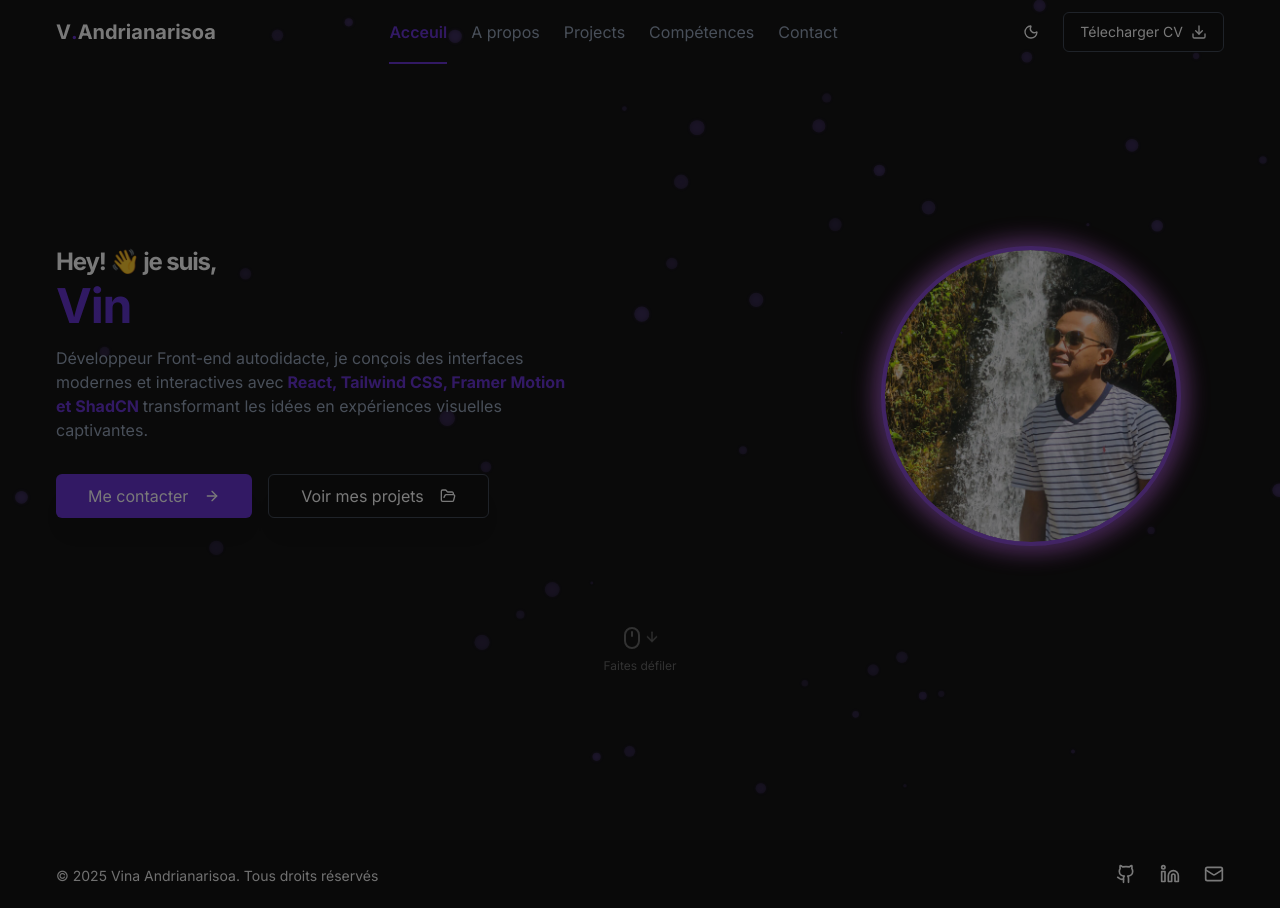
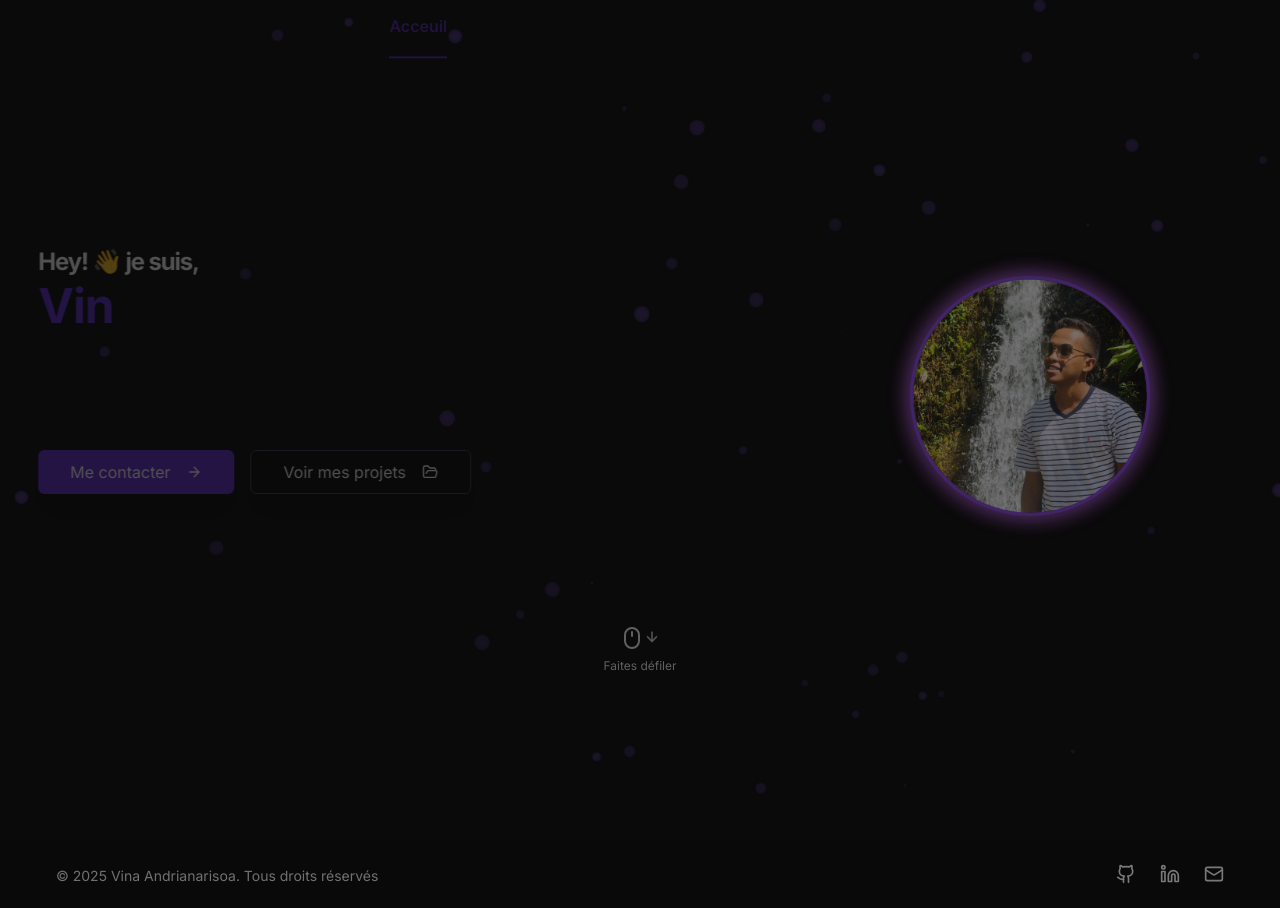
Before and after one commit to vina-andrianarisoa/portfolio-pro, a React (Vite) app: page / in a window 1280 px wide. Built offline with nearby package versions, Linux system fonts and the light colour scheme.

Commit message:
feat(Header, Hero): Ajout d'animations Framer Motion dans le composant Header.tsx (desktop et mobile) et Hero.tsx

```diff
--- a/src/components/layout/Header.tsx
+++ b/src/components/layout/Header.tsx
@@ -1,22 +1,46 @@
 import { MenuDesktop } from '@/components/layout/MenuDesktop'
 import { MenuMobile } from '@/components/layout/MenuMobile'
+import { motion, Variants } from 'framer-motion'
 import { cn } from '@/lib/utils'
 import useScroll from '@/hooks/useScroll'
 
 export const Header = () => {
     const scrolled = useScroll(50);
 
+    const containerVariants : Variants = {
+        hidden: {},
+        visible: { transition: { staggerChildren: 0.3 } },
+    };
+
+    const itemVariants : Variants = {
+        hidden: { opacity: 0, x: -50 },
+        visible: { opacity: 1, x: 0,
+        transition: { delay: 0.5, type: "spring", stiffness: 100, damping: 20 } }
+    }
+
     return (
-        <header className={cn(`fixed top-0 left-0 w-full bg-transparent px-0 text-foreground z-50`, scrolled && "backdrop-blur-sm shadow-sm transition-[backdrop-filter, box-shadow, background-color] duration-500")}>
-            <nav className="container px-4 py-3 flex justify-between items-center">
-                <div className='text-xl font-bold text-foreground'>V<span className="text-primary font-extrabold">.</span>Andrianarisoa</div>
+        <header
+            className={cn(`fixed top-0 left-0 w-full bg-transparent px-0 text-foreground z-50`, scrolled && "backdrop-blur-sm shadow-sm transition-[backdrop-filter, box-shadow, background-color] duration-500")}
+            >
+            <motion.nav
+                className="container px-4 py-3 flex justify-between items-center"
+                variants={containerVariants}
+                initial="hidden"
+                animate="visible"
+                >
+                <motion.div
+                    className='text-xl font-bold text-foreground'
+                    variants={itemVariants}
+                    >
+                        V<span className="text-primary font-extrabold">.</span>Andrianarisoa
+                </motion.div>
 
                 {/* Menu Desktop */}
                 <MenuDesktop/>
 
                 {/* Menu Mobile */}
                 <MenuMobile/>
-            </nav>
+            </motion.nav>
         </header>
     )
 }
--- a/src/components/layout/MenuDesktop.tsx
+++ b/src/components/layout/MenuDesktop.tsx
@@ -2,7 +2,7 @@ import { Link } from 'react-scroll';
 import { navLinks } from '@/data/navLinks';
 import { ModeToggle } from '@/components/ui/mode-toggle';
 import { Button } from '@/components/ui/button';
-import { motion } from 'framer-motion';
+import { motion, Variants } from 'framer-motion';
 import { cn } from '@/lib/utils';
 import useUIStore from '@/store/useUIStore';
 import { Download } from 'lucide-react';
@@ -10,13 +10,27 @@ import { Download } from 'lucide-react';
 export const MenuDesktop = () => {
     const { active, setActive } = useUIStore();
 
+    const parentVariant : Variants = {
+        hidden: {}, visible: { transition: { delayChildren: 0.3, staggerChildren: 0.3 } }
+    }
+
+    const itemVariant : Variants = {
+        hidden: { opacity: 0, y: -20 }, visible: { opacity: 1, y: 0, transition: { type: "spring", stiffness: 100, damping: 15 } }
+    }
+
     return (
         <>
-            <ul className="hidden lg:flex items-center gap-6 relative">
-                { navLinks.map((link) => (
-                    <li
-                        key={link.id}
+            <motion.ul
+                className="hidden lg:flex items-center gap-6 relative"
+                initial="hidden"
+                animate="visible"
+                variants={parentVariant}
+                >
+                { navLinks.map((link, index) => (
+                    <motion.li
+                        key={index}
                         className="relative"
+                        variants={ itemVariant }
                         >
                         <Link
                             to={link.id}
@@ -37,14 +51,28 @@ export const MenuDesktop = () => {
                                 transition={{ type: "spring", stiffness: 400, damping: 30 }}
                             />
                         ) }
-                    </li>
+                    </motion.li>
                 )) }
-            </ul>
+            </motion.ul>
 
-            <div className="hidden lg:flex items-center gap-3">
-                <ModeToggle/>
-                <Button variant="outline" asChild><a href="/cv/Andrianarisoa_Vina_CV.pdf" download="Andrianarisoa_Vina_CV.pdf">Télecharger CV <Download/></a></Button>
-            </div>
+            <motion.div
+                className="hidden lg:flex items-center gap-3"
+                initial="hidden"
+                animate="visible"
+                variants={parentVariant}
+                >
+                <motion.div
+                    variants={{ hidden: { opacity: 0, y: -20 }, visible: { opacity: 1, y: 0, transition: { delay: 2, type: "spring", stiffness: 100, damping: 15 } } }}
+                >
+                    <ModeToggle/>
+                </motion.div>
+
+                <motion.div
+                    variants={{ hidden: { opacity: 0, y: -20 }, visible: { opacity: 1, y: 0, transition: { delay: 2.5, type: "spring", stiffness: 100, damping: 15 } } }}
+                >
+                    <Button variant="outline" asChild><a href="/cv/Andrianarisoa_Vina_CV.pdf" download="Andrianarisoa_Vina_CV.pdf">Télecharger CV <Download/></a></Button>
+                </motion.div>
+            </motion.div>
         </>
     )
 }
--- a/src/components/layout/MenuMobile.tsx
+++ b/src/components/layout/MenuMobile.tsx
@@ -1,7 +1,7 @@
 import { Link } from 'react-scroll';
 import { navLinks } from '@/data/navLinks';
 import { cn } from '@/lib/utils';
-import { motion, AnimatePresence } from 'framer-motion';
+import { motion, Variants, AnimatePresence } from 'framer-motion';
 import { ModeToggle } from '@/components/ui/mode-toggle';
 import { Menu, X } from 'lucide-react';
 import { Button } from '@/components/ui/button';
@@ -10,11 +10,25 @@ import useUIStore from '@/store/useUIStore';
 export const MenuMobile = () => {
     const { active, setActive, open, setOpen } = useUIStore();
 
+    const parentVariant : Variants = {
+        hidden: {}, visible: { transition: { delayChildren: 0.3, staggerChildren: 0.3 } }
+    }
+
     return (
-<div className="lg:hidden flex items-center gap-2">
+            <motion.div
+                variants={parentVariant}
+                className="lg:hidden flex items-center gap-2"
+                >
+                <motion.div
+                    variants={{ hidden: { opacity: 0, y: -20 }, visible: { opacity: 1, y: 0, transition: { type: "spring", stiffness: 100, damping: 15 } } }}
+                >
                     <ModeToggle/>
+                </motion.div>
 
                 {/* Menu Popover */}
+                <motion.div
+                    variants={{ hidden: { opacity: 0, y: -20 }, visible: { opacity: 1, y: 0, transition: { type: "spring", stiffness: 100, damping: 15 } } }}
+                >
                     <Button
                         variant="ghost"
                         size="icon"
@@ -30,6 +44,7 @@ export const MenuMobile = () => {
                             { open ? <X className="h-6 w-6"/> : <Menu className="h-6 w-6"/> }
                         </motion.div>
                     </Button>
+                </motion.div>
 
                 <AnimatePresence mode="wait">
                     { open && (
@@ -88,6 +103,6 @@ export const MenuMobile = () => {
                         </motion.div>
                     )}
                 </AnimatePresence>
-            </div>
+            </motion.div>
     )
 }
--- a/src/components/sections/Hero.tsx
+++ b/src/components/sections/Hero.tsx
@@ -19,7 +19,12 @@ export default function Hero() {
                     <div className="grid place-content-center rounded-xl lg:grid-cols-[2fr_1fr] gap-2 lg:pt-32">
 
                         {/* Contenu textuel */}
-                        <div className="space-y-8 order-2 lg:order-1">
+                        <motion.div
+                            className="space-y-8 order-2 lg:order-1"
+                            initial={{ opacity: 0, x: -50 }}
+                            animate={{ opacity: 1, x: 0 }}
+                            transition={{ duration: 1 }}
+                            >
 
                             {/* Titre principal */}
                             <div className="space-y-3 lg:space-y-4">
@@ -65,18 +70,27 @@ export default function Hero() {
                                     </h2>
                                 </div>
 
-                                <p className="w-full text-sm text-center lg:text-left lg:text-base text-muted-foreground mx-auto lg:mx-0 max-w-md lg:max-w-lg px-4 lg:px-0">
+                                <motion.p
+                                    className="w-full text-sm text-center lg:text-left lg:text-base text-muted-foreground mx-auto lg:mx-0 max-w-md lg:max-w-lg px-4 lg:px-0"
+                                    initial={{ opacity: 0, y: 20 }}
+                                    animate={{ opacity: 1, y: 0 }}
+                                    transition={{ duration: 0.8, delay: 0.5 }}
+                                    >
                                     {description.map((part, index) =>
                                         (
                                             part.bold ? <span key={index} className="font-bold text-accent">{" "}{part.text}{" "}</span> : <span key={index}>{part.text}</span>
                                         )
                                     )}
-                                </p>
+                                </motion.p>
                             </div>
 
                             {/* Boutons d'action */}
                             <div className="flex flex-wrap justify-center lg:justify-start gap-4">
                                 {ctas.map(({ variant, href, label, icon: Icon }) => (
+                                    <motion.div
+                                        key={label}
+                                        variants={{ hidden: { opacity: 0, y: 10 }, visible: { opacity: 1, y: 0 } }}
+                                    >
                                         <Button
                                             key={label}
                                             variant={variant}
@@ -89,12 +103,18 @@ export default function Hero() {
                                                 {Icon && <Icon className="ml-2 h-5 w-5" />}
                                             </Link>
                                         </Button>
+                                    </motion.div>
                                 ))}
                             </div>
-                        </div>
+                        </motion.div>
 
                         {/* Image/Profil */}
-                        <div className="relative order-1 lg:order-2 pt-10 pb-5 lg:p-0">
+                        <motion.div
+                            initial={{ scale: 0 }}
+                            animate={{ scale: 1 }}
+                            transition={{ type: "spring", stiffness: 100, damping: 30 }}
+                            className="relative order-1 lg:order-2 pt-10 pb-5 lg:p-0"
+                            >
                             <div className="relative h-[150px] w-[150px] lg:h-[25vw] lg:w-[25vw] max-w-[300px] max-h-[300px] mx-auto rounded-full border-4 border-primary before:absolute before:content-[''] before:shadow-glow before:overflow-hidden before:w-full before:h-full before:animate-pulse before:rounded-full">
                                 <div className="aspect-[4/4] rounded-full bg-gradient-to-br from-primary/10 via-primary/5 to-transparent">
                                     <img
@@ -104,16 +124,20 @@ export default function Hero() {
                                     />
                                 </div>
                             </div>
-                        </div>
+                        </motion.div>
                     </div>
 
-                    <div className="flex flex-col items-center justify-center mt-12 lg:mt-20 mx-auto w-fit opacity-25 animate-pulse">
+                    <motion.div
+                        initial={{ opacity: 0 }}
+                        animate={{ opacity: 1 }}
+                        className="flex flex-col items-center justify-center mt-12 lg:mt-20 mx-auto w-fit opacity-25 animate-pulse"
+                        >
                         <div className="flex">
                             <Mouse className="h-6 w-6"/>
                             <ArrowDown className="h-6 w-4 animate-bounce"/>
                         </div>
                         <p className="text-xs my-2">Faites défiler</p>
-                    </div>
+                    </motion.div>
                 </div>
             </section>
         </>
--- a/src/data/heroData.ts
+++ b/src/data/heroData.ts
@@ -8,7 +8,7 @@ export const heroData: HeroData = {
     name: "Vina Andrianarisoa",
     roles: ["autodidacte", "passionné", "créatif", "Développeur Front-end React"],
     description: [
-        { text: "Développeur Front-end autodidacte, je conçois des interfaces modernes et interactives avec", bold: false },
+        { text: "Je conçois des interfaces modernes et interactives avec", bold: false },
         { text: "React, Tailwind CSS, Framer Motion et ShadCN", bold: true},
         { text: "transformant les idées en expériences visuelles captivantes.", bold: false },
     ],
```
Lines whose indentation alone changed are shown as unchanged.
